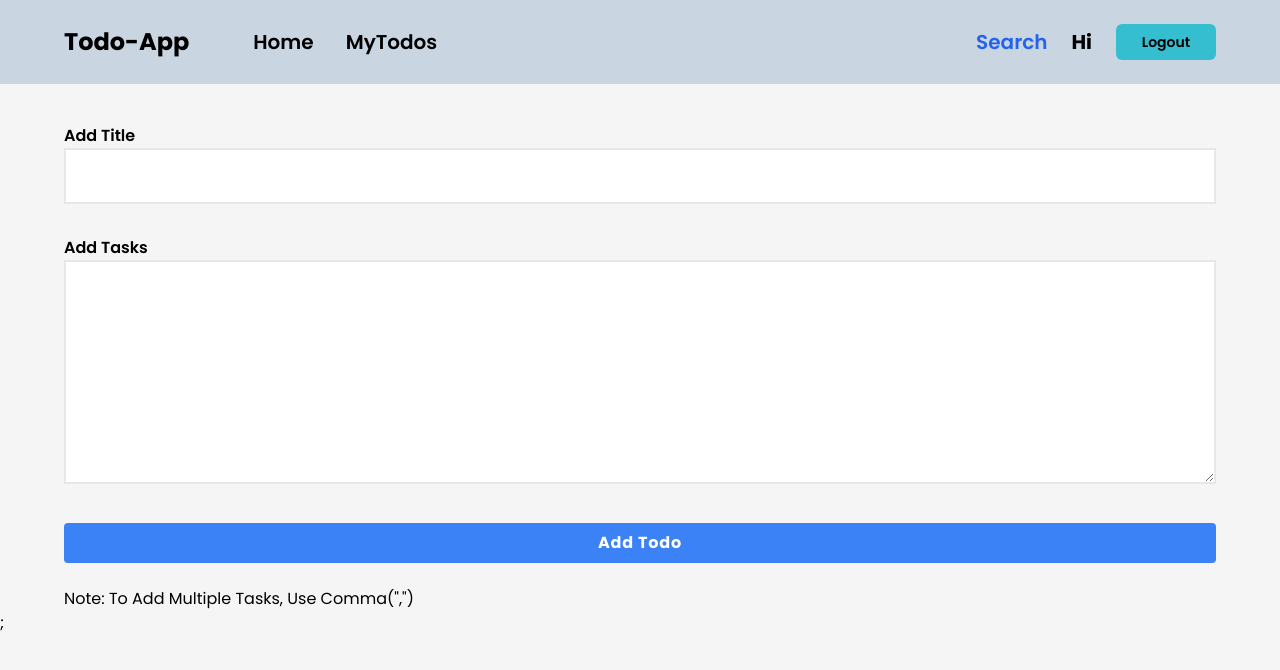
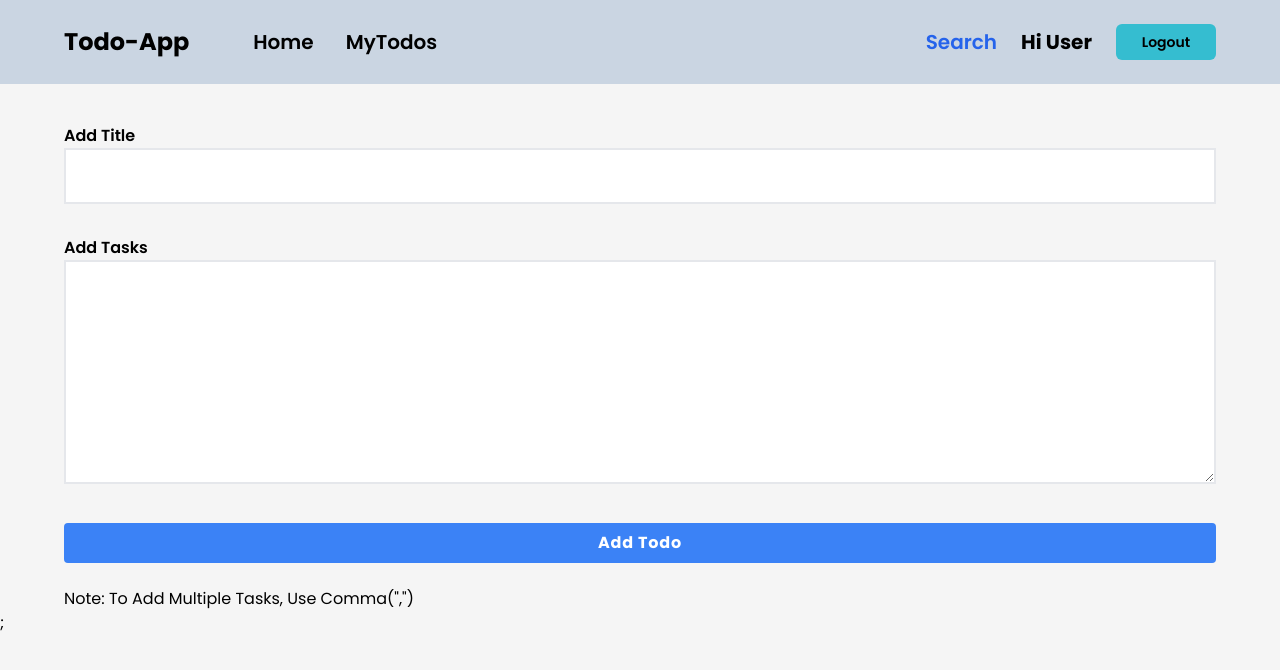
Before and after one commit to KoushikwebDev/Todo-frontend-with-Auth, a React (Create React App) app: page /dashboard in a window 1280 px wide. Shown: the top 670 px of the page. Built offline with nearby package versions, Linux system fonts and the light colour scheme; no server answers.

Commit message:
bug fixed

```diff
--- a/src/MyComponents/Navbar.js
+++ b/src/MyComponents/Navbar.js
@@ -45,7 +45,7 @@ function Navbar() {
             <NavLink to="/search">Search</NavLink>
           </h2>
           <h2 className="text-[12px] font-bold md:text-xl sm:text-lg">
-            Hi {Name}
+            Hi {Name ? Name : "User"}
           </h2>
           <button
             onClick={logout}
```
